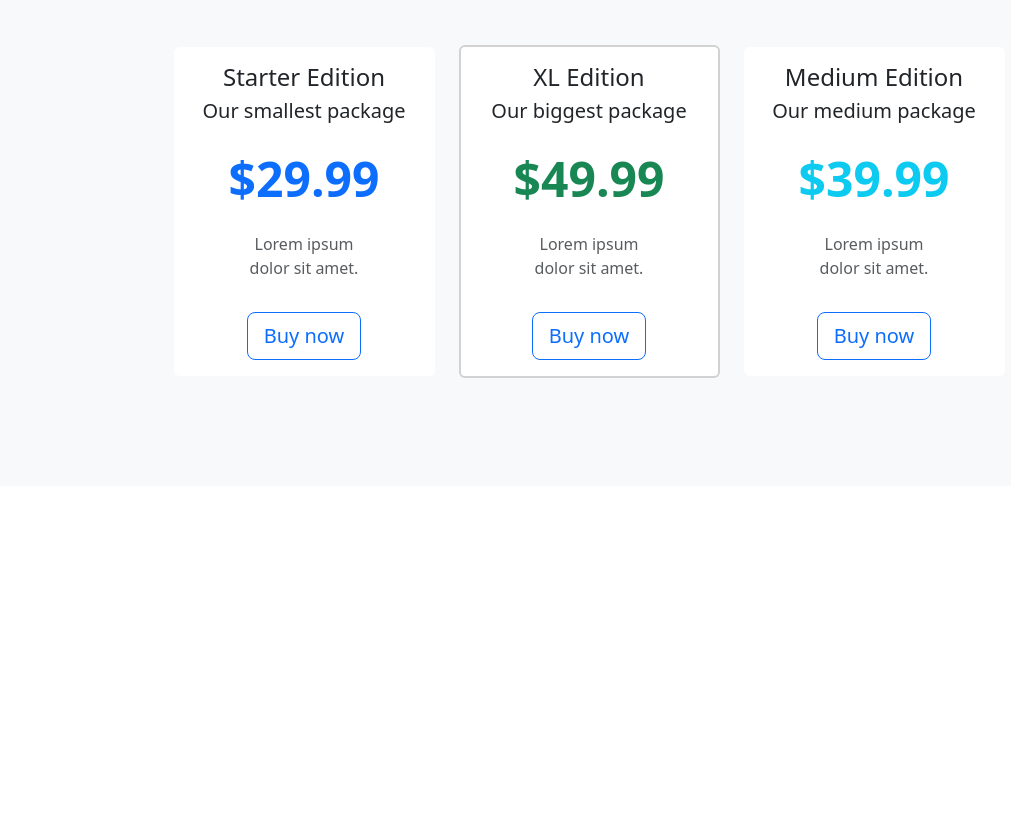
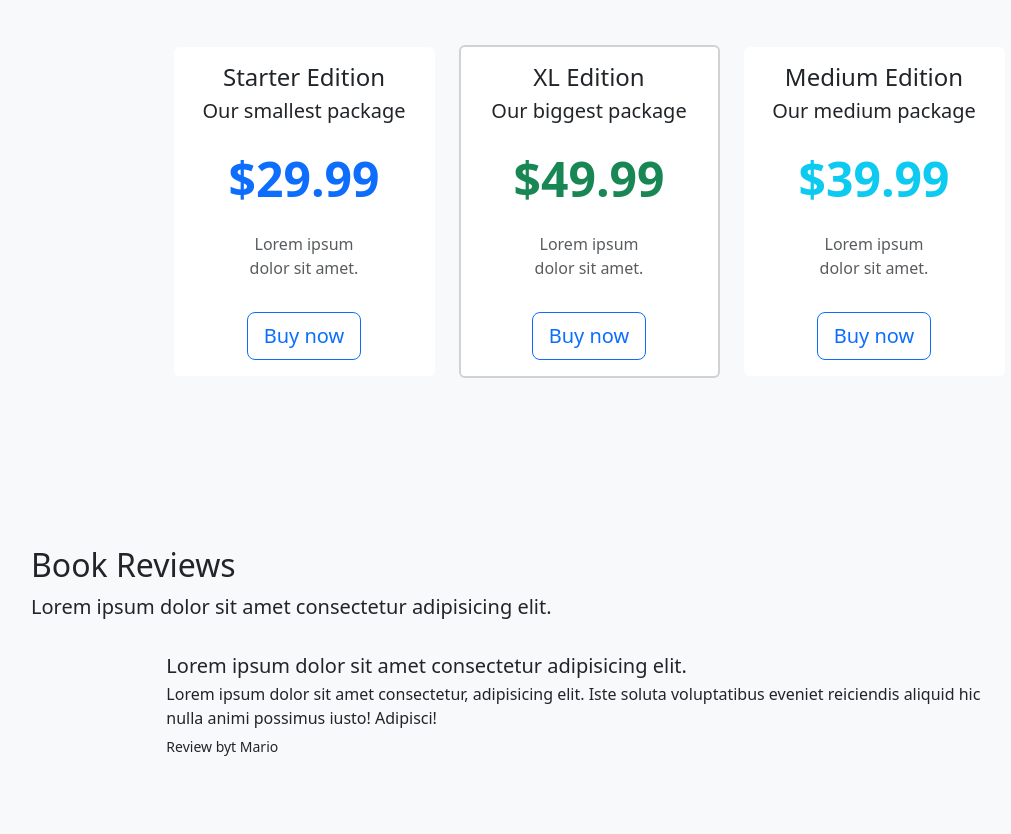
Before and after one commit to Msbee502/Bootsrap-assignment, a plain HTML site: page index.html in a window 1280 px wide. Shown: the part 1051-1885 px from the top of the page, without its empty margins (51-1062 px from the left). Before the commit the page ends 1537 px from the top, so only its background shows below. Drawn offline with nearby package versions, Linux system fonts and the light colour scheme.

Commit message:
Update index.html

```diff
--- a/index.html
+++ b/index.html
@@ -114,8 +114,24 @@
                 </div>
             </div>
         </div>
+    </section>
 
+    <!--Reviews-->
+    <section id="Reviews" class="bg-light">
+        <div class="container-lg">
+            <h2>Book Reviews</h2>
+            <p class="lead">Lorem ipsum dolor sit amet consectetur adipisicing elit.</p>
+        </div>
+        <div class="row justify-content-center">
+            <div class="col-lg-8">
+                <div class="list-group-item py-3">
+                    <h5 class="mb-1">Lorem ipsum dolor sit amet consectetur adipisicing elit.</h5>
+                    <p class="mb-1">Lorem ipsum dolor sit amet consectetur, adipisicing elit. Iste soluta voluptatibus eveniet reiciendis aliquid hic nulla animi possimus iusto! Adipisci!</p>
+                <small>Review byt Mario</small>
+                </div>
 
+            </div>
+        </div>
     </section>
 
 
```
